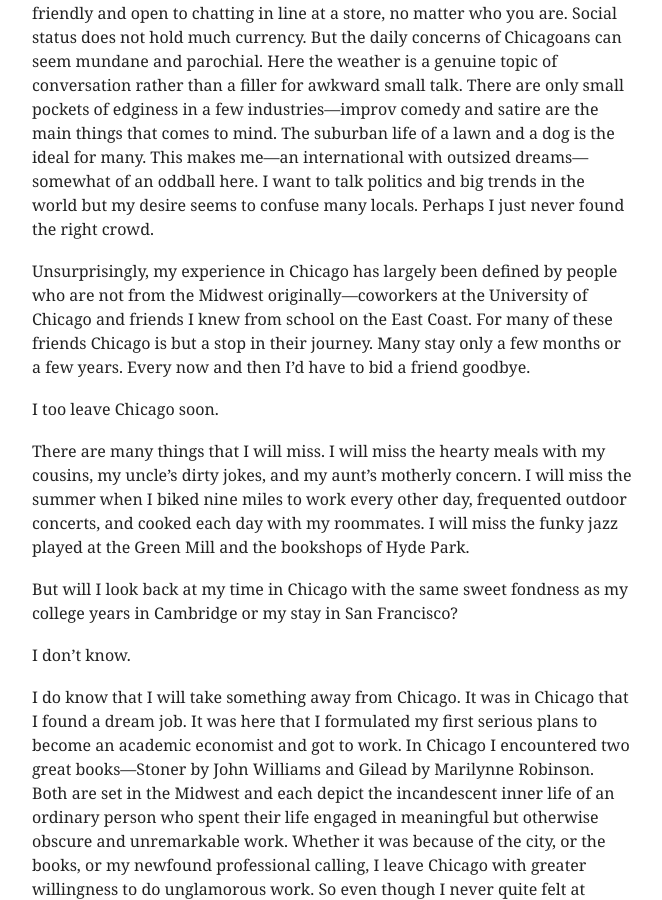
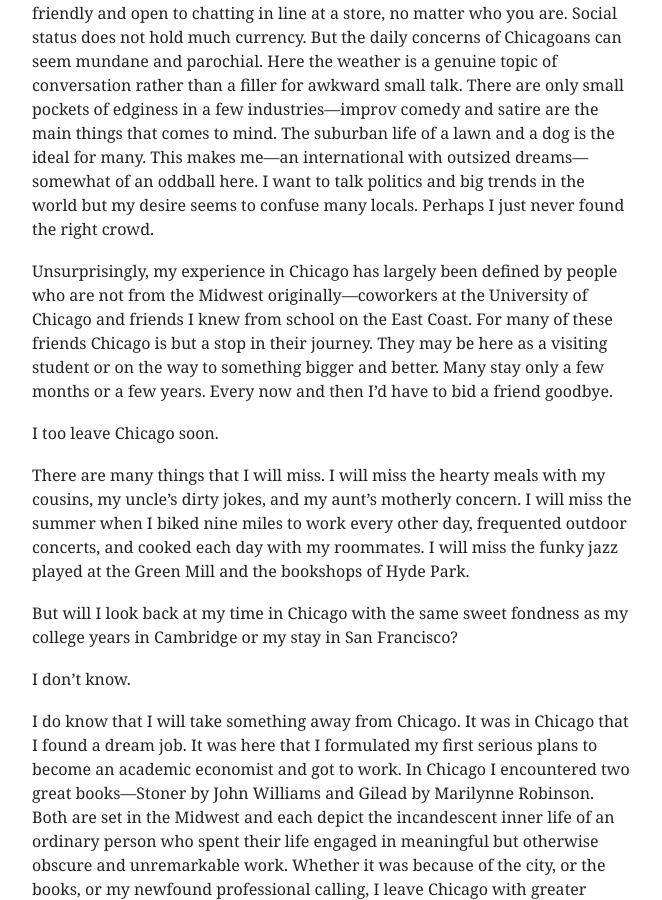
Before and after one commit to mbwong/mbwong.github.com, a Jekyll site: the page built from _posts/2015-03-22-chicago.md, in a window 1280 px wide and 900 px high, scrolled down 951 px. Shown: the whole window, without its empty margins (308-970 px from the left). Built offline with Jekyll 4.4.1, drawn with Linux system fonts in a browser that asks for light colours.

Commit message:
Update 2015-03-22-chicago.md

```diff
--- a/_posts/2015-03-22-chicago.md
+++ b/_posts/2015-03-22-chicago.md
@@ -14,7 +14,7 @@
 
 There is something really wonderful about the Midwestern outlook on life. Few Chicagoans are ever bitter or angry. People are not too rushed to be nice. There is an egalitarianism in the way that people treat each other. People are friendly and open to chatting in line at a store, no matter who you are. Social status does not hold much currency. But the daily concerns of Chicagoans can seem mundane and parochial. Here the weather is a genuine topic of conversation rather than a filler for awkward small talk. There are only small pockets of edginess in a few industries---improv comedy and satire are the main things that comes to mind. The suburban life of a lawn and a dog is the ideal for many. This makes me---an international with outsized dreams---somewhat of an oddball here. I want to talk politics and big trends in the world but my desire seems to confuse many locals. Perhaps I just never found the right crowd.
 
-Unsurprisingly, my experience in Chicago has largely been defined by people who are not from the Midwest originally---coworkers at the University of Chicago and friends I knew from school on the East Coast. For many of these friends Chicago is but a stop in their journey. Many stay only a few months or a few years. Every now and then I'd have to bid a friend goodbye.
+Unsurprisingly, my experience in Chicago has largely been defined by people who are not from the Midwest originally---coworkers at the University of Chicago and friends I knew from school on the East Coast. For many of these friends Chicago is but a stop in their journey. They may be here as a visiting student or on the way to something bigger and better. Many stay only a few months or a few years. Every now and then I'd have to bid a friend goodbye.
 
 I too leave Chicago soon.
 
```
